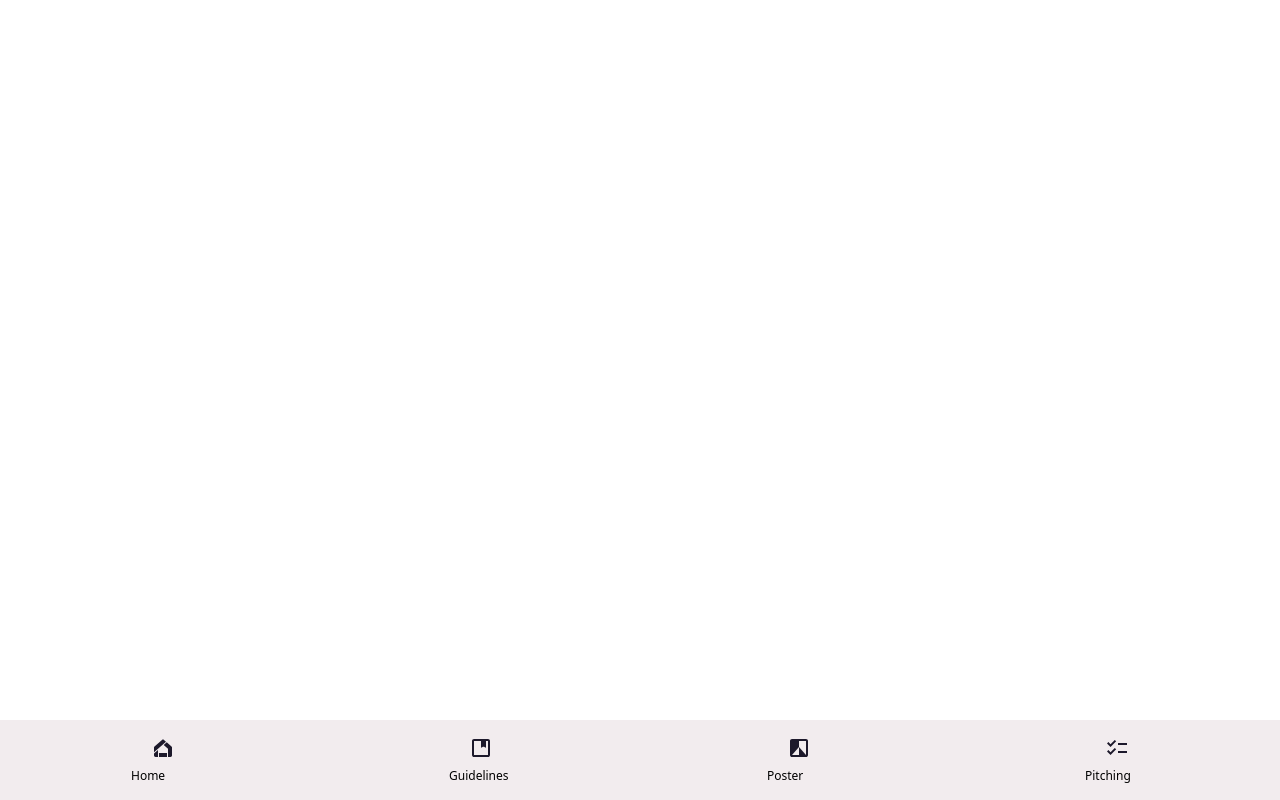
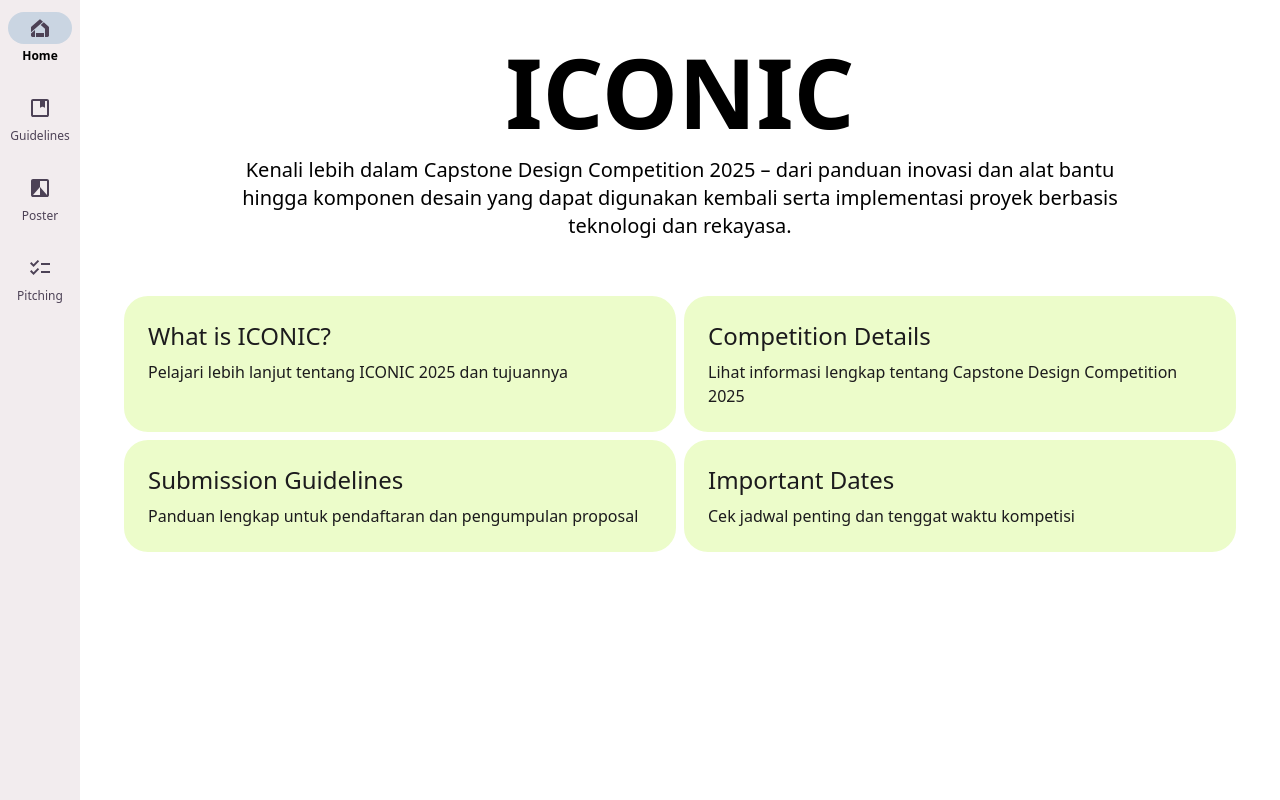
Before and after one commit to FathanAlfariel/iconic, a React (Vite) app: page / in a window 1280 px wide. Built offline with nearby package versions, Linux system fonts and the light colour scheme.

Commit message:
Adding the home display and improving the layout

```diff
--- a/src/Layout.jsx
+++ b/src/Layout.jsx
@@ -5,60 +5,28 @@ const Layout = () => {
   const navigationList = [
     {
       icon: (
-        <svg
-          xmlns="http://www.w3.org/2000/svg"
-          height="24px"
-          viewBox="0 -960 960 960"
-          width="24px"
-          fill="#1D192B"
-        >
         <path d="M180-120q-25 0-42.5-17.5T120-180v-76l160-142v278H180Zm140 0v-160h320v160H320Zm360 0v-328L509-600l121-107 190 169q10 9 15 20.5t5 24.5v313q0 25-17.5 42.5T780-120H680ZM120-310v-183q0-13 5-25t15-20l300-266q8-8 18.5-11.5T480-819q11 0 21.5 3.5T520-804l80 71-480 423Z" />
-        </svg>
       ),
       label: "Home",
       link: "/",
     },
     {
       icon: (
-        <svg
-          xmlns="http://www.w3.org/2000/svg"
-          height="24px"
-          viewBox="0 -960 960 960"
-          width="24px"
-          fill="#1D192B"
-        >
         <path d="M200-120q-33 0-56.5-23.5T120-200v-560q0-33 23.5-56.5T200-840h560q33 0 56.5 23.5T840-760v560q0 33-23.5 56.5T760-120H200Zm0-640v560h560v-560h-80v245q0 12-10 17.5t-20-.5l-49-30q-10-6-21-6t-21 6l-49 30q-10 6-20 .5T480-515v-245H200Zm0 560v-560 560Z" />
-        </svg>
       ),
       label: "Guidelines",
       link: "/guidelines",
     },
     {
       icon: (
-        <svg
-          xmlns="http://www.w3.org/2000/svg"
-          height="24px"
-          viewBox="0 -960 960 960"
-          width="24px"
-          fill="#1D192B"
-        >
         <path d="M760-120H200q-33 0-56.5-23.5T120-200v-560q0-33 23.5-56.5T200-840h560q33 0 56.5 23.5T840-760v560q0 33-23.5 56.5T760-120Zm-560-80h280v-320l280 320v-560H480v240L200-200Z" />
-        </svg>
       ),
       label: "Poster",
       link: "/poster",
     },
     {
       icon: (
-        <svg
-          xmlns="http://www.w3.org/2000/svg"
-          height="24px"
-          viewBox="0 -960 960 960"
-          width="24px"
-          fill="#1D192B"
-        >
         <path d="M222-200 80-342l56-56 85 85 170-170 56 57-225 226Zm0-320L80-662l56-56 85 85 170-170 56 57-225 226Zm298 240v-80h360v80H520Zm0-320v-80h360v80H520Z" />
-        </svg>
       ),
       label: "Pitching",
       link: "/pitching",
@@ -68,7 +36,7 @@ const Layout = () => {
   return (
     <>
       {/* Bottom Navigation Bar for Mobile View */}
-      <ul className="w-full fixed bottom-0 left-0 flex items-center gap-x-2 bg-[#f2ecee] px-2">
+      <ul className="block md:hidden w-full fixed bottom-0 left-0 flex items-center gap-x-2 bg-[#f2ecee] px-2">
         {navigationList?.map((data, key) => {
           return (
             <li key={key} className="w-full flex justify-center items-center">
@@ -77,21 +45,95 @@ const Layout = () => {
                 to={data?.link}
                 className="flex flex-col gap-y-1 pt-3 pb-4"
               >
+                {({ isActive }) => (
+                  <>
                     {/* Icon */}
                     <span
-                  className={`block py-1 px-5 ${({ isActive }) =>
-                    isActive ? "bg-[#E8DEF8]" : ""} rounded-full`}
+                      className={`block py-1 px-5 rounded-full ${
+                        isActive ? "bg-[#E8DEF8]" : ""
+                      }`}
+                    >
+                      <svg
+                        xmlns="http://www.w3.org/2000/svg"
+                        height="24px"
+                        viewBox="0 -960 960 960"
+                        width="24px"
+                        className="fill-[#4d4256]"
                       >
                         {data?.icon}
+                      </svg>
                     </span>
 
                     {/* Label */}
-                <span className="block text-xs font-medium">{data?.label}</span>
+                    <span className="block text-xs text-center font-medium">
+                      {data?.label}
+                    </span>
+                  </>
+                )}
               </NavLink>
             </li>
           );
         })}
       </ul>
+
+      {/* Sidebar for Tablet and Desktop View */}
+      <div className="flex items-start h-screen">
+        <aside className="h-full">
+          <ul className="hidden md:block w-full flex flex-col items-center bg-[#f2ecee] px-2 h-full">
+            {navigationList?.map((data, key) => {
+              return (
+                <li
+                  key={key}
+                  className="group w-full flex justify-center items-center"
+                >
+                  {/* Navigation Button */}
+                  <NavLink
+                    to={data?.link}
+                    className="flex flex-col gap-y-1 pt-3 pb-4"
+                  >
+                    {({ isActive }) => (
+                      <>
+                        {/* Icon */}
+                        <span
+                          className={`block py-1 px-5 rounded-full ${
+                            isActive
+                              ? "bg-slate-300"
+                              : "group-hover:bg-gray-200"
+                          }`}
+                        >
+                          <svg
+                            xmlns="http://www.w3.org/2000/svg"
+                            height="24px"
+                            viewBox="0 -960 960 960"
+                            width="24px"
+                            className="fill-[#4d4256] transition duration-200 group-hover:scale-105"
+                          >
+                            {data?.icon}
+                          </svg>
+                        </span>
+                        {/* Label */}
+                        <div
+                          className={`block text-xs text-center ${
+                            isActive
+                              ? "text-black font-bold"
+                              : "text-[#4d4256] font-medium group-hover:text-black"
+                          }`}
+                        >
+                          {data?.label}
+                        </div>
+                      </>
+                    )}
+                  </NavLink>
+                </li>
+              );
+            })}
+          </ul>
+        </aside>
+
+        <main className="p-2 md:p-3 w-full">
+          <Outlet />
+        </main>
+      </div>
     </>
   );
 };
--- a/src/pages/Home.jsx
+++ b/src/pages/Home.jsx
@@ -1,7 +1,63 @@
 import React from "react";
 
 const Home = () => {
-  return <>Home</>;
+  return (
+    <>
+      <div className="w-full p-8 rounded-3xl">
+        <h1 className="text-5xl md:text-8xl font-semibold text-center mb-4">
+          ICONIC
+        </h1>
+        <h4 className="text-base md:text-xl font-normal text-center max-w-4xl mx-auto">
+          Kenali lebih dalam Capstone Design Competition 2025 – dari panduan
+          inovasi dan alat bantu hingga komponen desain yang dapat digunakan
+          kembali serta implementasi proyek berbasis teknologi dan rekayasa.
+        </h4>
+
+        <ul className="grid grid-cols-2 gap-2 max-w-6xl mx-auto mt-14">
+          <li className="w-full">
+            <button className="flex flex-col gap-y-2 p-6 rounded-3xl transition duration-200 bg-lime-100 hover:bg-lime-200 hover:shadow-md active:bg-lime-300 active:scale-95 cursor-pointer w-full h-full">
+              <h4 className="text-left text-2xl text-[#1c1b1d] font-medium">
+                What is ICONIC?
+              </h4>
+              <p className="text-left text-[#1c1b1d] text-base">
+                Pelajari lebih lanjut tentang ICONIC 2025 dan tujuannya
+              </p>
+            </button>
+          </li>
+          <li className="w-full">
+            <button className="flex flex-col gap-y-2 p-6 rounded-3xl transition duration-200 bg-lime-100 hover:bg-lime-200 hover:shadow-md active:bg-lime-300 active:scale-95 cursor-pointer w-full h-full">
+              <h4 className="text-left text-2xl text-[#1c1b1d] font-medium">
+                Competition Details
+              </h4>
+              <p className="text-left text-[#1c1b1d] text-base">
+                Lihat informasi lengkap tentang Capstone Design Competition 2025
+              </p>
+            </button>
+          </li>
+          <li className="w-full">
+            <button className="flex flex-col gap-y-2 p-6 rounded-3xl transition duration-200 bg-lime-100 hover:bg-lime-200 hover:shadow-md active:bg-lime-300 active:scale-95 cursor-pointer w-full h-full">
+              <h4 className="text-left text-2xl text-[#1c1b1d] font-medium">
+                Submission Guidelines
+              </h4>
+              <p className="text-left text-[#1c1b1d] text-base">
+                Panduan lengkap untuk pendaftaran dan pengumpulan proposal
+              </p>
+            </button>
+          </li>
+          <li className="w-full">
+            <button className="flex flex-col gap-y-2 p-6 rounded-3xl transition duration-200 bg-lime-100 hover:bg-lime-200 hover:shadow-md active:bg-lime-300 active:scale-95 cursor-pointer w-full h-full">
+              <h4 className="text-left text-2xl text-[#1c1b1d] font-medium">
+                Important Dates
+              </h4>
+              <p className="text-left text-[#1c1b1d] text-base">
+                Cek jadwal penting dan tenggat waktu kompetisi
+              </p>
+            </button>
+          </li>
+        </ul>
+      </div>
+    </>
+  );
 };
 
 export default Home;
```
Also changed, not shown: public/background-2.jpg (added), public/background.jpg (added). Lines whose indentation alone changed are shown as unchanged.
